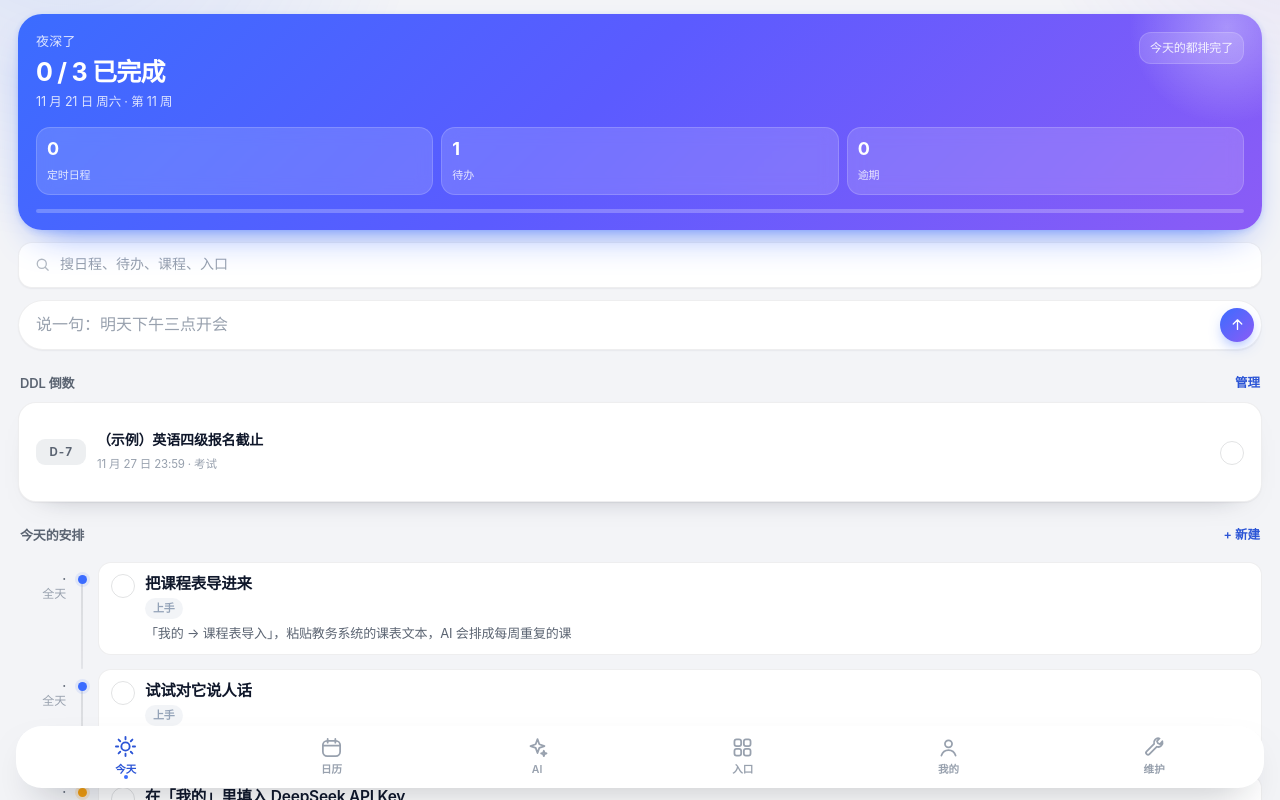
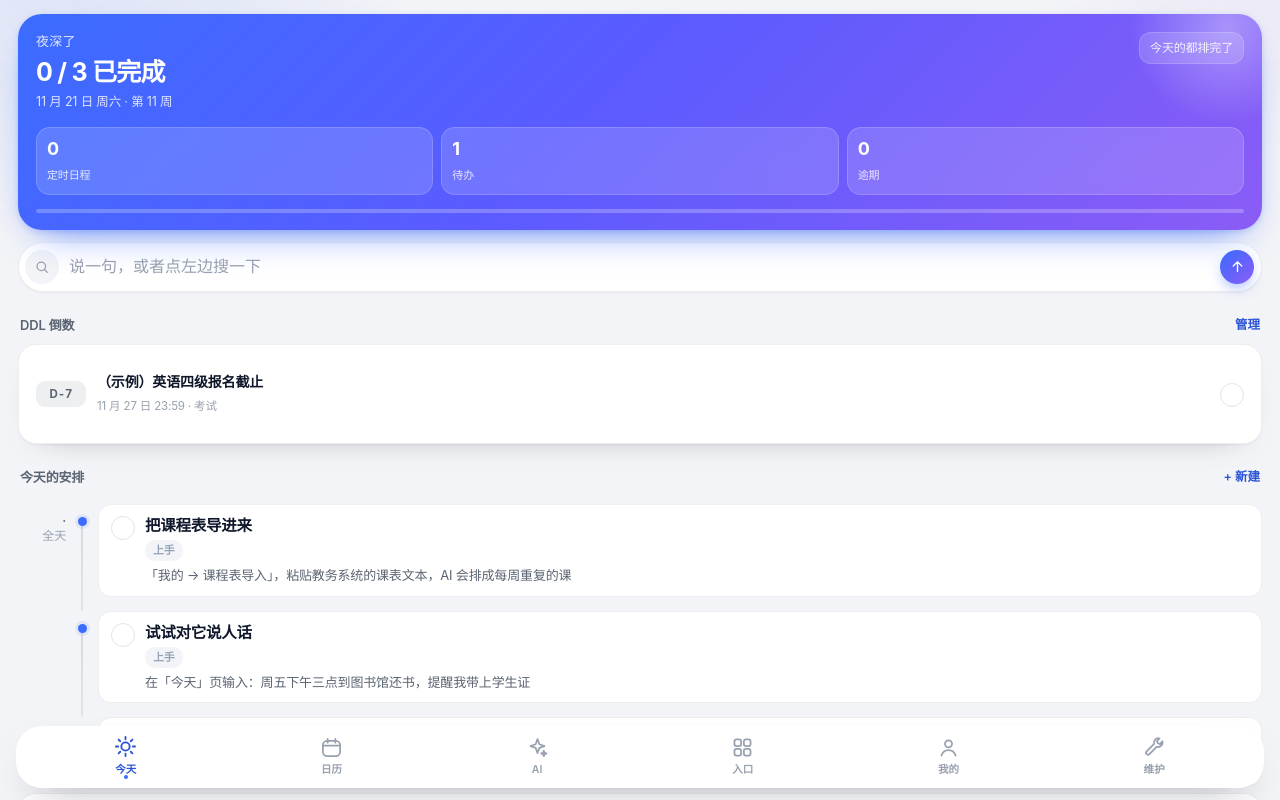
Before and after one commit to jxboop/xushi-planner, a plain HTML site: page index.html in a window 1280 px wide. Drawn offline with Linux system fonts and the light colour scheme.

Commit message:
v1.11.1: 搜索与录入合并成一条；时间轴连续全天不再重复

```diff
--- a/css/style.css
+++ b/css/style.css
@@ -893,3 +893,12 @@ html[data-theme="dark"] .ddl-main small{color:#8B93A1}
 }
 .note-card-body{flex:1;min-width:0}
 .note-card-head{display:flex;align-items:center;gap:6px;margin-bottom:4px}
+
+/* 录入框左侧的搜索按钮 */
+.quick .q-search{
+  width:34px;height:34px;border-radius:50%;flex:0 0 auto;display:grid;place-content:center;
+  color:var(--text-3);background:var(--bg);
+}
+.quick .q-search svg{width:16px;height:16px}
+.quick .q-search:active{background:var(--accent-soft);color:var(--accent-ink)}
+.quick{padding-left:6px;gap:8px}
--- a/js/app.js
+++ b/js/app.js
@@ -176,11 +176,12 @@
     return w > 0 ? '第 ' + w + ' 周' : '';
   }
 
-  function itemHTML(it, i) {
+  function itemHTML(it, i, prev) {
     const isCourse = it.kind === 'course';
+    const prevAllDay = prev && !prev.start;
     const timeCell = it.start
       ? '<b>' + it.start + '</b>' + (it.end ? U.esc(it.end) : '')
-      : '<b>·</b>全天';
+      : (prevAllDay ? '' : '<b>·</b>全天');
     const chips = [];
     if (isCourse) chips.push('<span class="chip purple">' + U.esc(it.periodText || '课程') + '</span>');
     if (it.place) chips.push('<span class="chip gray">' + U.esc(it.place) + '</span>');
@@ -271,9 +272,11 @@
       '<div class="stat"><b>' + (overdue.length || 0) + '</b><span>逾期</span></div>' +
       '</div><div class="hero-bar"><i style="width:' + s.rate + '%"></i></div></div>';
 
-    h += '<button class="searchbar" data-act="openSearch">' + ICON.search + '<span>搜日程、待办、课程、入口</span></button>';
-
-    h += '<form class="quick" data-act="quick"><input id="quickInput" placeholder="说一句：明天下午三点开会" autocomplete="off"><button class="go" type="submit" aria-label="发送">' + ICON.up + '</button></form>';
+
+    h += '<form class="quick" data-act="quick">' +
+      '<button type="button" class="q-search" data-act="openSearch" aria-label="搜索">' + ICON.search + '</button>' +
+      '<input id="quickInput" placeholder="说一句，或者点左边搜一下" autocomplete="off">' +
+      '<button class="go" type="submit" aria-label="发送">' + ICON.up + '</button></form>';
 
     h += ddlCardHTML();
 
@@ -289,7 +292,7 @@
 
     h += '<div class="sec-title">今天的安排 <button class="link" data-act="newEvent" data-day="' + t + '">+ 新建</button></div>';
     if (items.length) {
-      h += '<div class="timeline">' + items.map(itemHTML).join('') + '</div>';
+      h += '<div class="timeline">' + items.map(function (x, i) { return itemHTML(x, i, items[i - 1]); }).join('') + '</div>';
     } else {
       h += '<div class="card empty"><span class="big">' + ICON.sun + '</span>还没有安排。<br>上面输入一句话，AI 会自己拆好。</div>';
     }
```
Also changed, not shown: preview/audit-after.png (added), preview/audit-ai.png (added), preview/audit-me.png (added), preview/audit-today.png (added).
